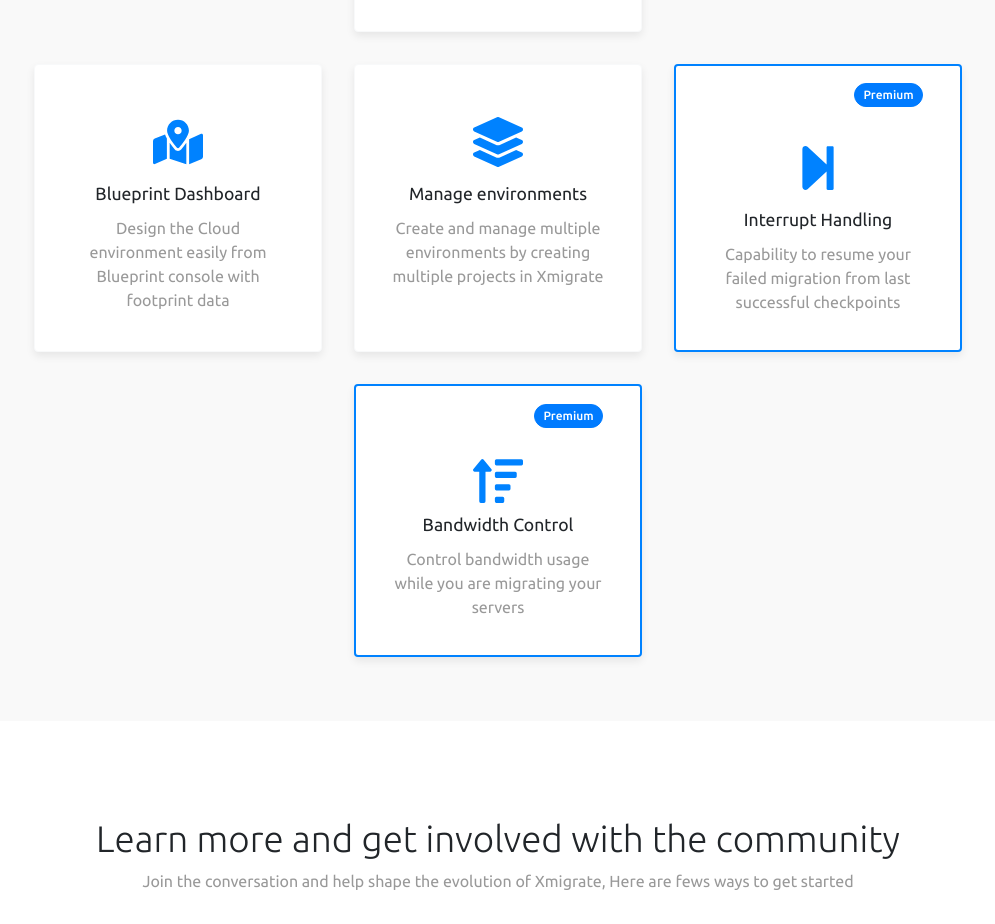
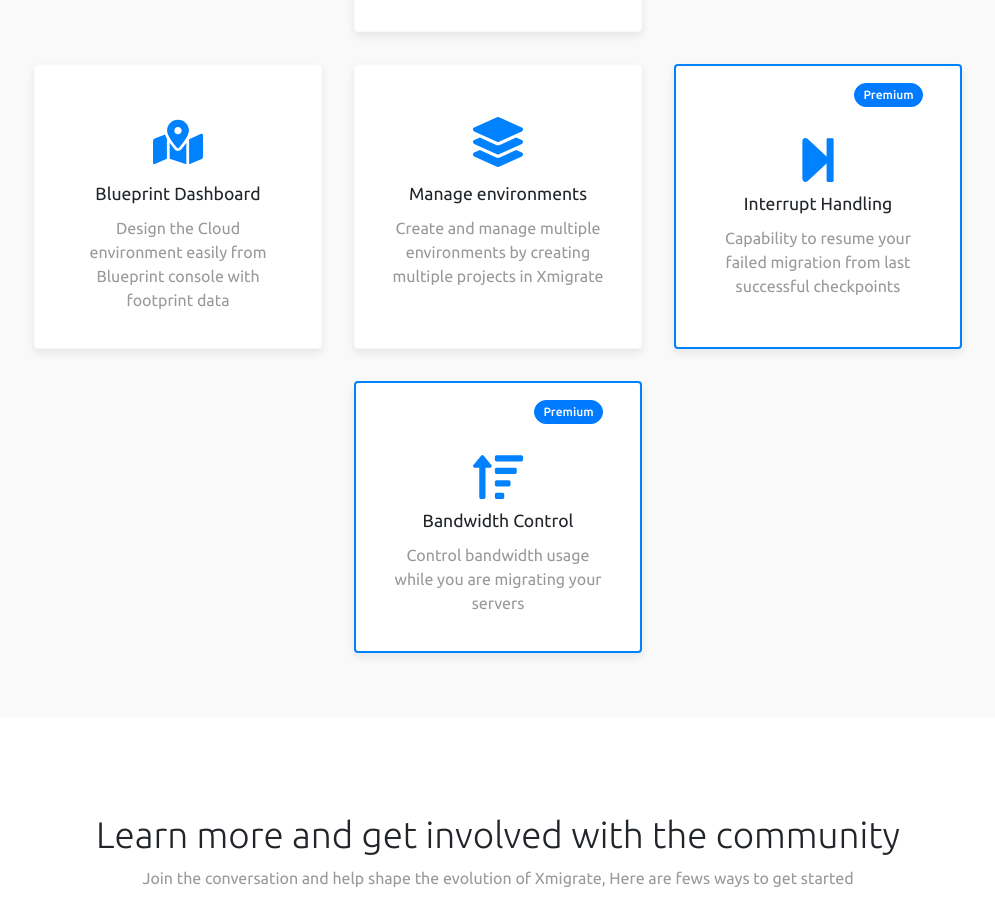
Before and after one commit to xmigrate/xmigrate.cloud, a React (Create React App) app: page / in a window 1280 px wide. Shown: the part 1920-2844 px from the top of the page, without its empty margins (142-1137 px from the left). Built offline with nearby package versions, Linux system fonts and the light colour scheme.

Commit message:
Commiting Padding Changes

```diff
--- a/src/pages/Landpage/Landpage.js
+++ b/src/pages/Landpage/Landpage.js
@@ -264,7 +264,7 @@ export default class Landpage extends Component {
                         <Col md={{ span: 6, offset: 6 }}> <Button className="btn-premium" variant="primary" size="sm">Premium</Button></Col>
                       </Row>
                   <Card.Body className="iconcard">
-                    <div className="clicon p-3">
+                    <div className="clicon p-2">
 
                     <Row>
                         <Col md={{ span: 6, offset: 3 }}><FaStepForward size={50} /></Col>
```
